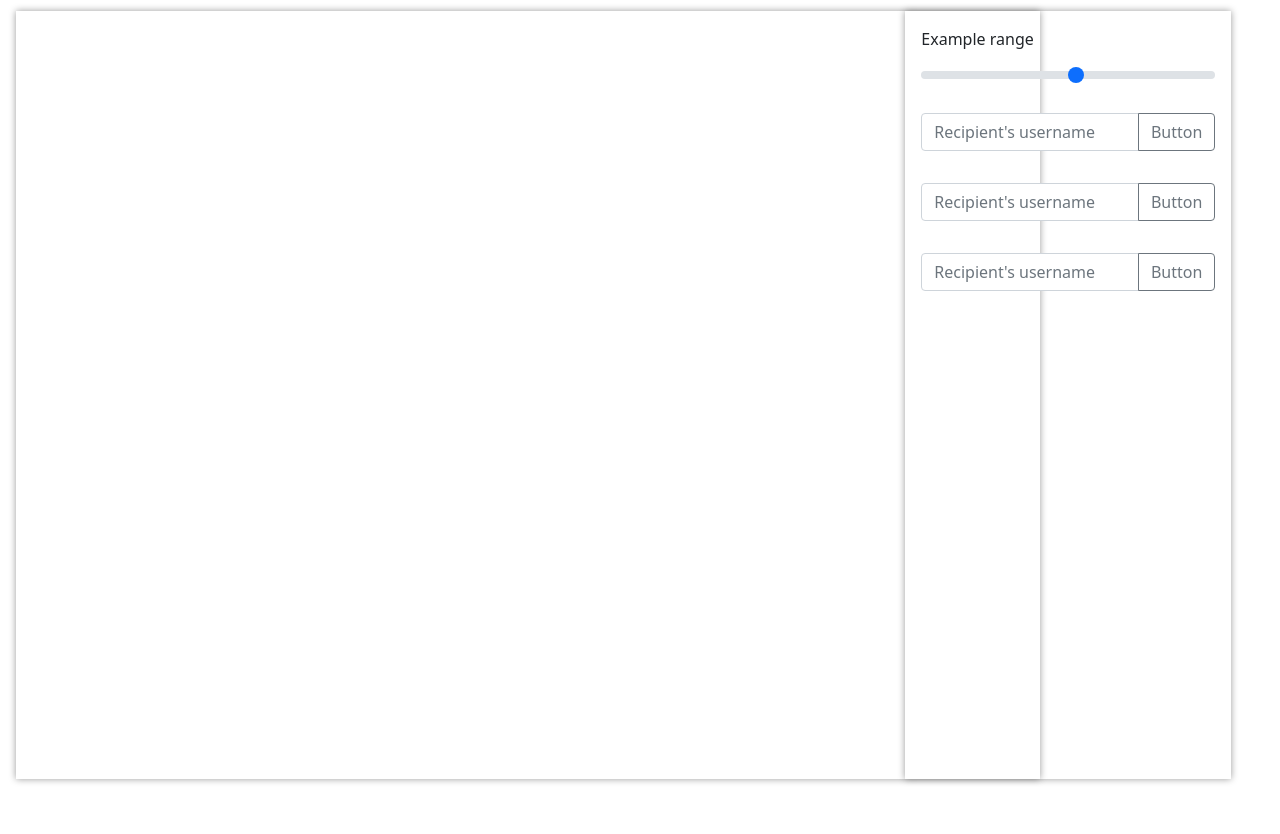
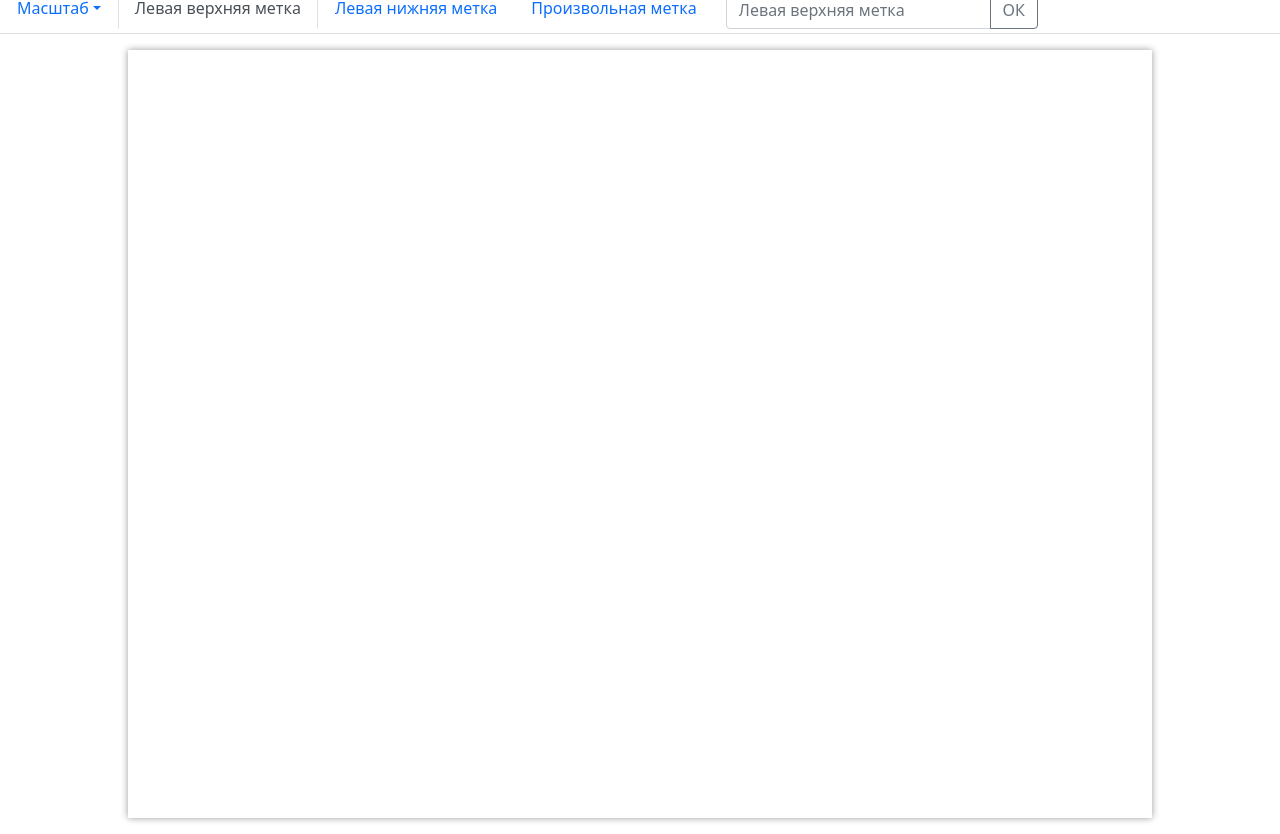
Before and after one commit to andrey-kulevich/metallographic_image_editor, a plain HTML site: page index.html in a window 1280 px wide. Shown: the part 53-887 px from the top of the page. Before the commit the page ends 848 px from the top, so only its background shows below. Drawn offline with nearby package versions, Linux system fonts and the light colour scheme.

Commit message:
changed position and form of toolbar

```diff
--- a/index.html
+++ b/index.html
@@ -5,13 +5,15 @@
     <meta http-equiv="X-UA-Compatible" content="IE=edge">
     <link rel="icon" href="./img/icon.ico" />
     <meta name="viewport" content="width=device-width, initial-scale=1.0">
+    <script src="https://ajax.googleapis.com/ajax/libs/jquery/3.5.1/jquery.min.js"></script>
+    <script src="https://cdn.jsdelivr.net/npm/bootstrap@5.0.0-beta2/dist/js/bootstrap.bundle.min.js" integrity="sha384-b5kHyXgcpbZJO/tY9Ul7kGkf1S0CWuKcCD38l8YkeH8z8QjE0GmW1gYU5S9FOnJ0" crossorigin="anonymous"></script>
     <link href="https://cdn.jsdelivr.net/npm/bootstrap@5.0.0-beta2/dist/css/bootstrap.min.css" rel="stylesheet" integrity="sha384-BmbxuPwQa2lc/FVzBcNJ7UAyJxM6wuqIj61tLrc4wSX0szH/Ev+nYRRuWlolflfl" crossorigin="anonymous">
     <link rel="stylesheet" href="style.css">
     <title>MetalEditor</title>
 </head>
 <body>
   <!-- header -->
-  <nav class="navbar navbar-expand-lg navbar-light bg-light py-1">
+  <nav class="navbar navbar-expand-lg navbar-light bg-light py-0">
       <div class="container-fluid">
         <a class="navbar-brand">Metallographic Image Editor</a>
         <div class="collapse navbar-collapse" id="navbarSupportedContent">
@@ -30,32 +32,56 @@
       </div>
   </nav>
 
-  <div class="row">
-    <div class="col-8 m-3">
-      <!-- canvas -->
-      <div class="canvas">
-          <canvas id="cv" width="1024" height="768">
-      </div>
-    </div>
-    <div class="col-3 m-3 p-0">
-      <!-- tool bar -->
-      <div class="toolbar">
-        <label for="customRange3" class="form-label pt-3 px-3">Example range</label>
-        <input type="range" class="form-range p-3" min="10" max="200" step="50" id="customRange3">
-        <div class="input-group p-3">
-          <input type="text" class="form-control" placeholder="Recipient's username" aria-label="Recipient's username" aria-describedby="button-addon2">
-          <button class="btn btn-outline-secondary" type="button" id="button-addon2">Button</button>
+  <!-- tool bar -->
+  <ul class="nav nav-tabs" id="myTab" role="tablist">
+    <li class="nav-item dropdown">
+      <a class="nav-link dropdown-toggle" data-bs-toggle="dropdown" role="button" aria-expanded="false">Масштаб</a>
+      <ul class="dropdown-menu">
+        <li><a class="dropdown-item">х20</a></li>
+        <li><a class="dropdown-item">х50</a></li>
+        <li><a class="dropdown-item">х100</a></li>
+        <li><a class="dropdown-item">х200</a></li>
+      </ul>
+    </li>
+    <li class="nav-item" role="presentation">
+      <button class="nav-link active" id="home-tab" data-bs-toggle="tab" data-bs-target="#leftTopLabel"
+              type="button" role="tab" aria-controls="home" aria-selected="true">Левая верхняя метка</button>
+    </li>
+    <li class="nav-item" role="presentation">
+      <button class="nav-link" id="profile-tab" data-bs-toggle="tab" data-bs-target="#leftBottomLabel"
+              type="button" role="tab" aria-controls="profile" aria-selected="false">Левая нижняя метка</button>
+    </li>
+    <li class="nav-item" role="presentation">
+      <button class="nav-link" id="contact-tab" data-bs-toggle="tab" data-bs-target="#randomLabel"
+              type="button" role="tab" aria-controls="contact" aria-selected="false">Произвольная метка</button>
+    </li>
+    <li class="nav-item" role="presentation">
+      <div class="tab-content" id="myTabContent">
+        <div class="tab-pane fade show active" id="leftTopLabel" role="tabpanel" aria-labelledby="home-tab">
+          <div class="input-group ms-2 p-1">
+            <input type="text" class="form-control" placeholder="Левая верхняя метка" aria-label="Recipient's username" aria-describedby="button-addon2">
+            <button class="btn btn-outline-secondary" type="button" id="button-addon2">ОК</button>
+          </div>
         </div>
-        <div class="input-group p-3">
-          <input type="text" class="form-control" placeholder="Recipient's username" aria-label="Recipient's username" aria-describedby="button-addon2">
-          <button class="btn btn-outline-secondary" type="button" id="button-addon2">Button</button>
+        <div class="tab-pane fade" id="leftBottomLabel" role="tabpanel" aria-labelledby="profile-tab">
+          <div class="input-group ms-2 p-1">
+            <input type="text" class="form-control" placeholder="Левая нижняя метка" aria-label="Recipient's username" aria-describedby="button-addon2">
+            <button class="btn btn-outline-secondary" type="button" id="button-addon2">ОК</button>
+          </div>
         </div>
-        <div class="input-group p-3">
-          <input type="text" class="form-control" placeholder="Recipient's username" aria-label="Recipient's username" aria-describedby="button-addon2">
-          <button class="btn btn-outline-secondary" type="button" id="button-addon2">Button</button>
+        <div class="tab-pane fade" id="randomLabel" role="tabpanel" aria-labelledby="contact-tab">
+          <div class="input-group ms-2 p-1">
+            <input type="text" class="form-control" placeholder="Произвольная метка" aria-label="Recipient's username" aria-describedby="button-addon2">
+            <button class="btn btn-outline-secondary" type="button" id="button-addon2">ОК</button>
+          </div>
         </div>
       </div>
-    </div>
+    </li>
+  </ul>
+
+  <!-- canvas -->
+  <div class="canvas">
+      <canvas id="cv" width="1024" height="768">
   </div>
 
   <script src="script.js"></script>
--- a/style.css
+++ b/style.css
@@ -3,6 +3,10 @@
 }
 
 .canvas {
+    margin-top: 1em;
+    margin-bottom: 1em;
+    margin-left: auto;
+    margin-right: auto;
     width: 1024px;
     height: 768px;
     box-shadow: 0 0 7px rgba(0,0,0,0.4);
```
